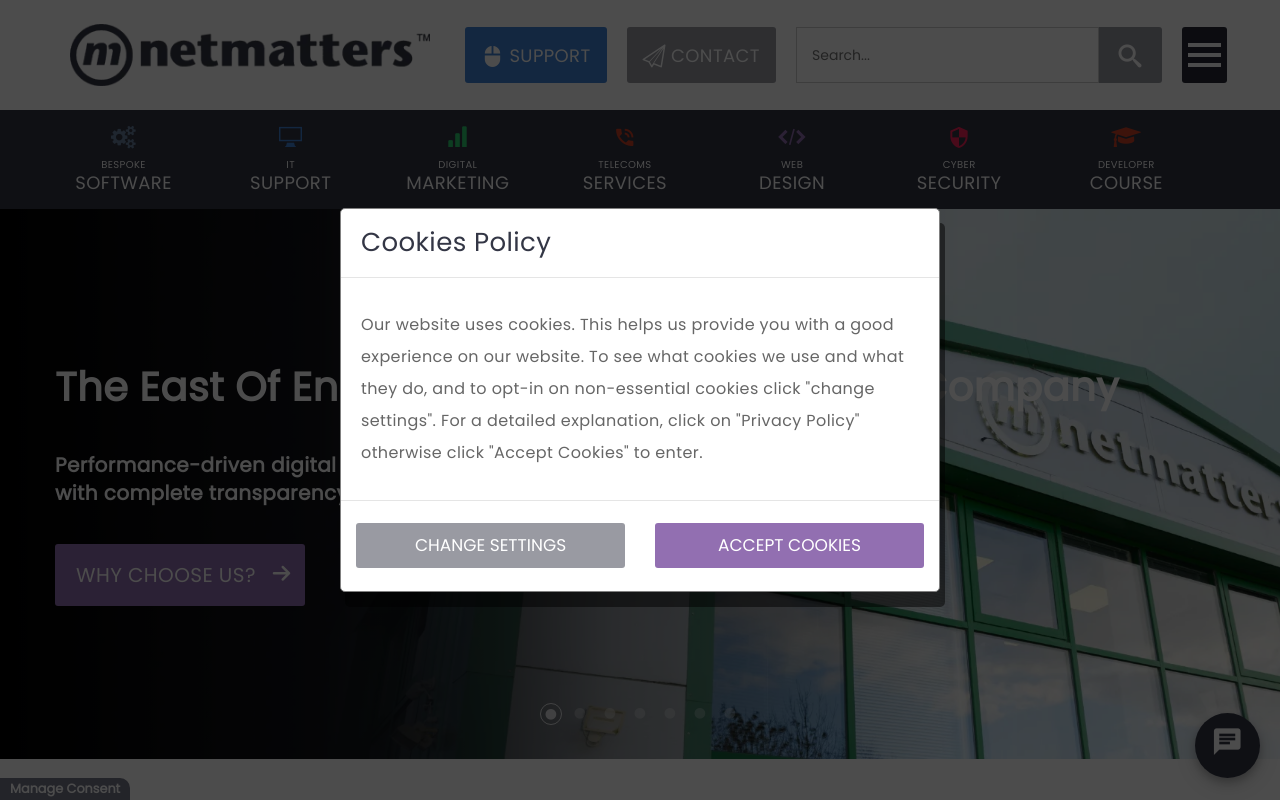
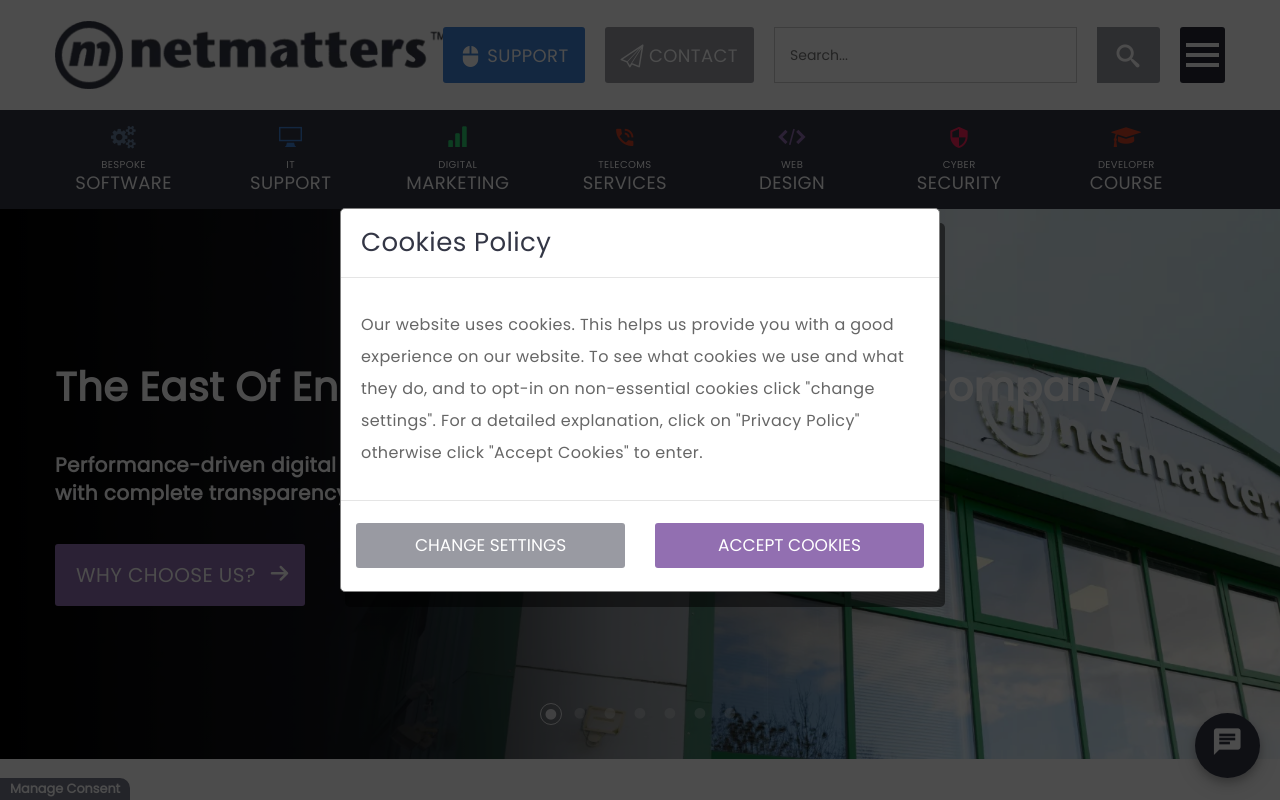
Before and after one commit to ChristopherMorriss/Netmatters-Website-Clone-ChristopherMorriss, a PHP site: page / in a window 1280 px wide. Run offline with PHP 8.4, Linux system fonts and the light colour scheme; some web fonts are replaced.

Commit message:
Improved header, footer and new article positioning

```diff
--- a/css/style.css
+++ b/css/style.css
@@ -683,7 +683,7 @@ html {
   flex-wrap: wrap;
   align-content: normal;
   align-items: normal;
-  justify-content: space-around;
+  justify-content: start;
   padding-top: 20px;
   padding-bottom: 20px;
 }
@@ -745,6 +749,7 @@ html {
   display: flex;
   flex-wrap: nowrap;
   align-items: normal;
+  justify-content: end;
   width: 33.3333%;
   padding: 7px 0px;
 }
@@ -755,8 +760,16 @@ html {
 }
 @media (min-width: 994px) {
   .f-container .right-header {
-    width: 66.6667%;
-  }
+    width: 58.2222%;
+  }
+}
+@media (min-width: 1260px) {
+  .f-container .right-header {
+    width: 66.667%;
+  }
+}
+.f-container .right-header button, .f-container .right-header a, .f-container .right-header input {
+  margin: auto;
 }
 
 #hamburger-menu.activated span, #hamburger-menu-clone.activated span {
@@ -828,6 +841,7 @@ html {
 }
 @media (min-width: 994px) {
   #search-icon, #search-icon-clone {
+    margin-left: 20px;
     display: flex;
     width: 60px;
     height: 60px;
@@ -1072,6 +1085,12 @@ header .right-header .marg-left {
   margin-left: 20px;
 }
 
+.right-header, .left-header {
+  padding-left: 0px;
+  padding-right: 0px;
+  margin: 0px;
+}
+
 .nav-size {
   flex-direction: row;
   display: flex;
@@ -1612,7 +1631,7 @@ h2.white {
   align-items: center;
 }
 .slider .btn span {
-  margin-left: 10px;
+  margin-left: 8px;
 }
 .slider-design {
   display: flex !important;
--- a/index.html
+++ b/index.html
@@ -529,7 +529,7 @@
         </header>
     <div class="heading container">
         <h2>Our Services</h2>
-        <h1 class="line-hover" id="vow-1"><a href="#" class="black-text">View Our Work <span class="icon-arrow-right2"></span></a></h1>
+        <h1 class="line-hover view" id="vow-1"><a href="#" class="black-text">View Our Work <span class="icon-arrow-right2"></span></a></h1>
     </div>
     <div class="grid container">
         <a href="#">
@@ -592,7 +592,7 @@
                 <div class="btn btn-styles dred-btn">Read More</div>
             </div>
         </a>
-        <h3 class="line-hover container" id="vow-2"><a href="#" class="black-text">View Our Work <span class="icon-arrow-right2"></span></a></h3>
+        <h3 class="line-hover container view" id="vow-2"><a href="#" class="black-text">View Our Work <span class="icon-arrow-right2"></span></a></h3>
     </div>
     <div class="partners section">
         <div class="all-logos set-1">
@@ -675,11 +675,12 @@
 
     <div class="heading container">
         <h1>Latest News</h1>
-        <h1 class="line-hover" id="va-1"><a href="#" class="black-text">View All <span class="icon-arrow-right2"></span></a></h1>
+        <h1 class="line-hover view" id="va-1"><a href="#" class="black-text">View All <span class="icon-arrow-right2"></span></a></h1>
     </div>
     <div class="news section container">
         <div class="container">
                 <div class="article article-1">
+                    <a href="#" class="article-link"></a>
                     <a href="#" class="btn green-btn img-btn">Case Studies</a>
                     <a href="#" class="img-news">
                         <img src="img/ams-news.webp" alt="Abel's Moving Service">
@@ -688,7 +689,6 @@
                     <div class="article-info">
                         <p>Who are abels moving Service? Abel's Moving Services is a high-end removal company with a rich hist...</p>
                         <a href="#" class="btn green-btn read-btn">Read More</a>
-                    <!-- <hr> -->
                     </div>
                     <div class="article-footer">
                         <div class="img-footer">
@@ -701,6 +701,7 @@
                     </div>
                 </div>
             <div class="article article-2">
+                <a href="#" class="article-link"></a>
                 <a href="#" class="btn dred-btn img-btn">Careers</a>
                 <a href="#" class="img-news">
                     <img src="img/jtt-news.webp" alt="Junior Telecoms Technician">
@@ -710,7 +711,6 @@
                     <div class="article-info">
                         <p>Salary Range £25000 - £28000 per annum Hours 40 hours per week, Monday - Friday Location Wymondham...</p>
                         <a href="#" class="btn dred-btn read-btn">Read More</a>
-                        <!-- <hr> -->
                     </div>
                     <div class="article-footer">
                         <div class="img-footer">
@@ -724,6 +724,7 @@
                 </div>
             </div>
             <div class="article article-3">
+                <a href="#" class="article-link"></a>
                 <a href="#" class="btn blue-btn img-btn">Careers</a>
                 <a href="#" class="img-news">
                     <img src="img/slt-news.webp" alt="2nd Line Technician">
@@ -735,7 +736,6 @@
                 <div class="article-info">
                     <p>Salary Range £28k-£36k + Bonuses + Pension Hours 40 hours per week, Monday - Friday Location Wymondh...</p>
                     <a href="#" class="btn blue-btn read-btn">Read More</a>
-                    <!-- <hr> -->
                 </div>
                 <div class="article-footer">
                     <div class="img-footer">
@@ -749,7 +749,7 @@
             </div>
 
         </div>
-        <h1 class="line-hover container" id="va-2"><a href="#" class="black-text">View All <span class="icon-arrow-right2"></span></a></h1>
+        <h1 class="line-hover container view" id="va-2"><a href="#" class="black-text">View All <span class="icon-arrow-right2"></span></a></h1>
     </div>
     <div class="partners section">
         <div class="all-logos">
--- a/js/main.js
+++ b/js/main.js
@@ -223,7 +223,6 @@ Latest News
   Author text is correctly styled
 
 Footer
-  Logo correctly sized
   Socials are correctly styled
   Column headings are styled correctly
   Links are correctly styled
--- a/scss/layout/_banner.scss
+++ b/scss/layout/_banner.scss
@@ -60,7 +60,7 @@
       align-items: center;
     }
     span{
-      margin-left: 10px;
+      margin-left: 8px;
     }
     text-transform: uppercase;
     z-index:4;
--- a/scss/layout/_footer.scss
+++ b/scss/layout/_footer.scss
@@ -207,9 +207,21 @@ i{
 
 .footer-list{
     h4{
-        margin-left: 40px;
+        margin-left: 0px;
+        @include media(medium){
+            margin-left: 40px;
+        }
         @include media(x-large){
             margin-left: 40px;
         }
     }
+    ul{
+        margin-left: -40px;
+        @include media(medium){
+            margin-left: 0px;
+        }
+        @include media(large){
+            margin-left: 0px;
+        }
+    }
 }
--- a/scss/layout/_header.scss
+++ b/scss/layout/_header.scss
@@ -5,7 +5,7 @@
                   $flex-wrap: wrap,
                   $align-content: normal,
                   $align-items: normal,
-                  $justify-content:space-around,
+                  $justify-content:start,
                   );
     #n-logo,#n-logo-clone{
       @include flex($flex-dir: row,
@@ -26,7 +26,7 @@
                       $align-items: center,
                       $justify-content:null,
                       );
-      max-width: 100%;
+      //max-width: 100%;
 
 
       @include media(large){
@@ -49,11 +49,14 @@
                       $justify-content:space-around,
                       );
         width:50%;
+        @include media(small){
+          width: 66.66%;
+        }
         @include media(medium){
-          width:50%;
+          width: 50%;
         }
         @include media(large){
-          width: 33.3333%;
+          width: 41.7777%;
         }
         @include media(x-large){
           width: 33.3333%;
@@ -68,18 +71,21 @@
                       $flex-wrap: nowrap,
                       $align-content: null,
                       $align-items: normal,
-                      $justify-content:null,
+                      $justify-content:end,
                       );
         width:33.3333%;
         @include media(medium){
           width:50%;
         }
         @include media(large){
-          width:66.6667%;
+          width:58.2222%;
         }
-        // button,a,input{
-        //   margin: auto;
-        // }
+        @include media(x-large){
+          width:66.667%;
+        }
+        button,a,input{
+          margin: auto;
+        }
         padding: 7px 0px;
     }
     padding-top:20px;
@@ -161,6 +167,7 @@
       display:flex;
     }
     @include media(large){
+      margin-left: 20px;
       display:flex;
       width: 60px;
       height: 60px;
@@ -261,7 +268,6 @@
   font-size: 2em;
   display: flex;
   align-items: center;
-  margin-bottom: 15px;
   &:hover{
     cursor: pointer;
   }
@@ -282,7 +288,7 @@
   &:focus{
     border: 1px solid $border_white;
   }
-  width:90vw;
+  width:95vw;
   margin-top: 15px;
   height: 47px;
   @include media(medium){
@@ -379,3 +385,9 @@ header{
     }
   }
 }
+
+.right-header,.left-header{
+  padding-left: 0px;
+  padding-right: 0px;
+  margin:0px;
+}
--- a/scss/layout/_latest-news.scss
+++ b/scss/layout/_latest-news.scss
@@ -45,6 +45,12 @@
   }
 }
 
+.view{
+  text-decoration: none;
+  &:hover{
+    text-decoration: underline;
+  }
+}
 
 .red-text{
   color: $dark_red;
@@ -94,6 +100,7 @@
 
 .article-title{
   display:flex;
+  flex-wrap: wrap;
   align-items: center;
 }
 
@@ -178,11 +185,14 @@
 
 .news{
   .img-btn{
+    z-index: 2;
     margin-top:10px;
     padding: 0px 10px;
     font-weight: 600;
   }
   .read-btn{
+    position: relative;
+    z-index: 2;
     height: auto;
     line-height: 35px;
     padding: 5px 15px;
@@ -202,3 +212,13 @@
   border-top: 0;
   border-radius: 0 0 3px 3px;
 }
+
+
+.article-link{
+  position: absolute;
+  top: 0;
+  right: 0;
+  bottom: 0;
+  left: 0;
+  z-index: 1;
+}
```
Also changed, not shown: other parts of css/style.css (+48 -7 lines), 1 other file. Lines whose indentation alone changed are shown as unchanged.
